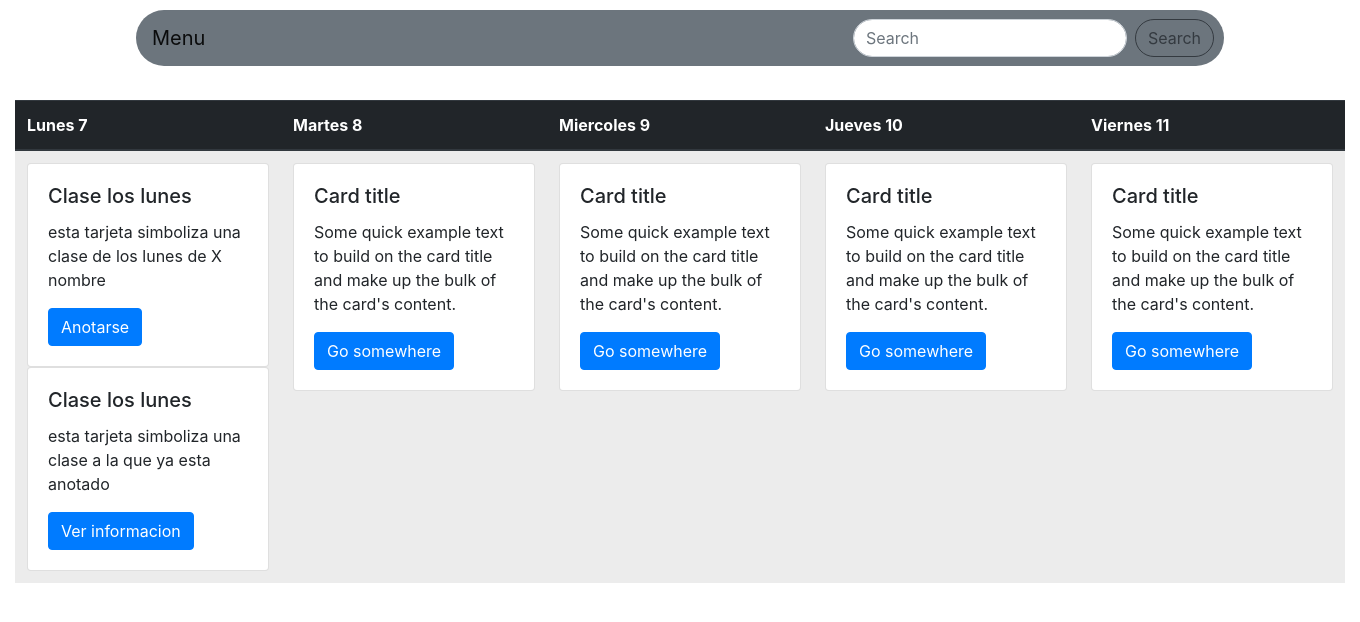
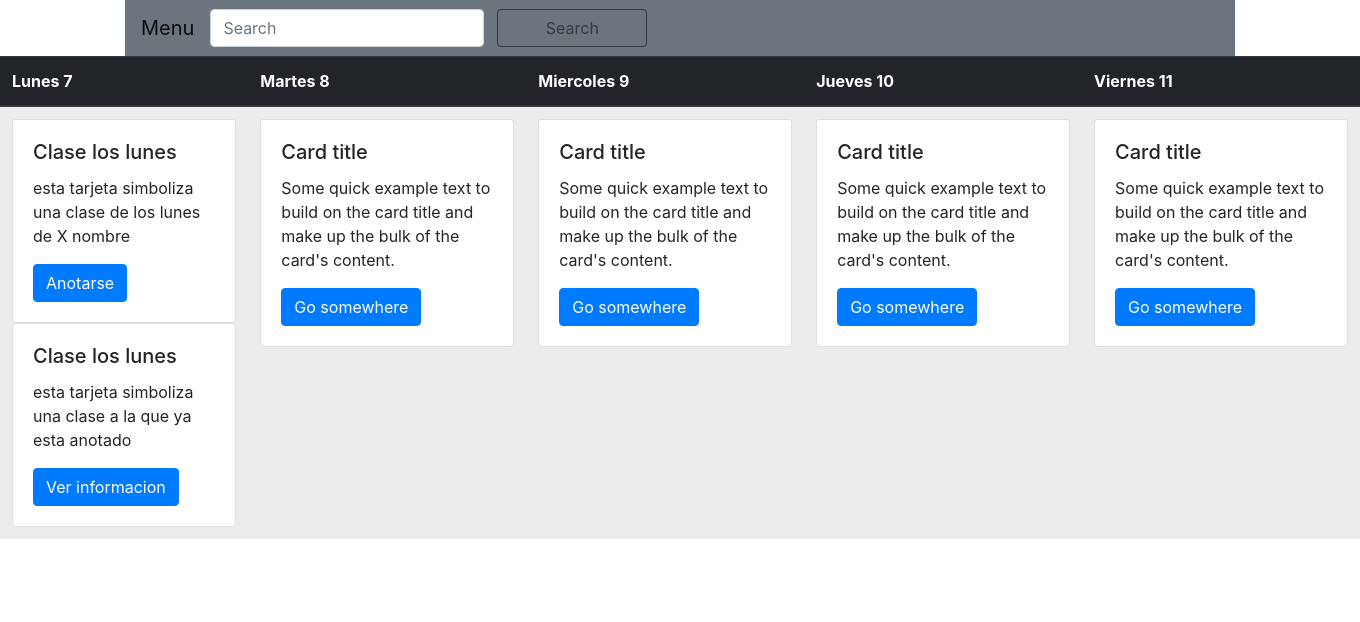
Before and after one commit to tobiasjpalacios/FAT2018, a Django app: page /classrooms/ in a window 1360 px wide. Shown: the top 622 px of the page. Run offline with Django 3.2, Linux system fonts and the light colour scheme; some libraries are stand-ins or nearby versions.

Commit message:
button terminado

```diff
--- a/static/css/style.css
+++ b/static/css/style.css
@@ -1,68 +1,54 @@
-body {
-    background-repeat: no-repeat;
-    background-position: left top;
-    background-attachment: fixed;
-    background-size: 100% 100%;
-}
-.colored {
-    height:100px;
-    background-color:cadetblue;
+button {
+    display: inline-block;
+    border-radius: 4px;
+    border: none;
+    text-align: center;
+    padding: 10px 50px;
+    cursor: pointer;
+    margin: 5px;
+    width: 150px;
 }
 
-.colored .text {
-    vertical-align: middle;
-    line-height: 90px;
+button span {
+    cursor: pointer;
+    display: inline-block;
+    position: relative;
+    transition: 0.5s;
 }
 
-.text{
-    color:white;
-    margin-left: 100px
+button span:after {
+    content: '\00bb';
+    position: absolute;
+    opacity: 0;
+    top: 0;
+    right: -20px;
+    transition: 0.5s;
 }
 
-.container{
-    width: 400px;
-    margin-top: 100px;
-    margin-left: 150px;
+button:hover span {
+    padding-right: 25px;
 }
 
-.label {
-    text-align: center;
-    color: white;
+button:hover span:after {
+    opacity: 1;
+    right: 0;
 }
 
-.form-control {
-    width: 400px;
-}
-.navbar {
-    overflow: hidden;
-    position: fixed;
-    top: 10px;
-    width: 80%;
-    left: 10%;
-    border-radius: 30px;
+
+.blue {
+    background-color: #2d4b6d;
+    color: rgb(255, 255, 255);
 }
 
-.navbar .navright {
-    position: absolute;
-    right: 10px;
+.blue:hover{
+    background-color: #4e8eca;
 }
 
-.round {
-    border-radius: 20px;
-}
-.table {
-    margin: 0 auto;
-    width: 70%;
+.shadow {
+    box-shadow: 0 4px 8px 0 rgba(0, 0, 0, 0.2), 0 6px 18px 0 rgba(0, 0, 0, 0.19);
 }
 
-.table-active .card-text {
-    width: 200px;
+.font {
+    font-family: Sans-serif;
+    font-size: 18px;
 }
-
-.parallax {
-    min-height: 500px;
-    background-attachment: fixed;
-    background-position: center;
-    background-repeat: no-repeat;
-    background-size: cover;
-}
```
